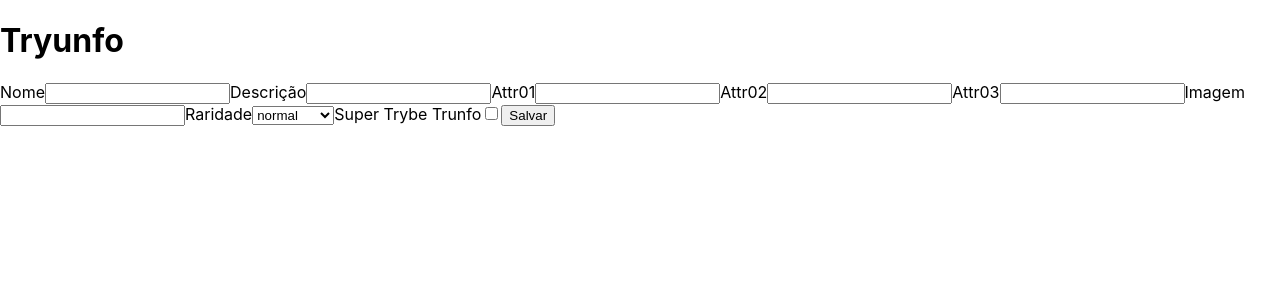
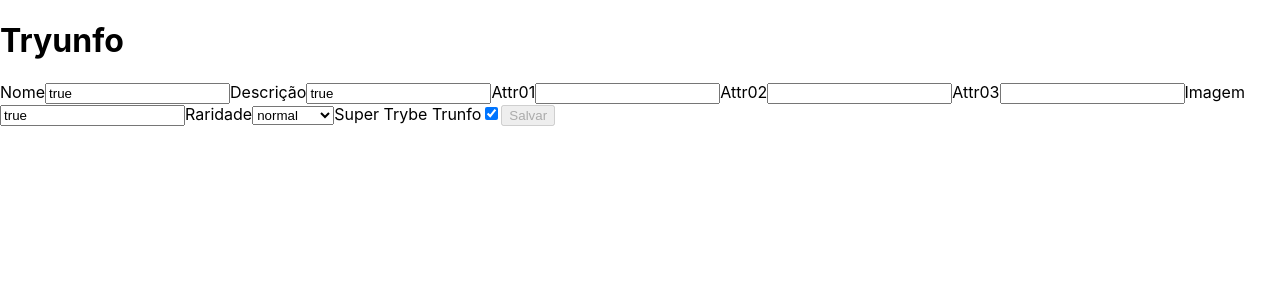
Before and after one commit to felipeAndradeMendes/tryunfo, a React (Create React App) app: page / in a window 1280 px wide. Shown: the top 300 px of the page. Built offline with nearby package versions, Linux system fonts and the light colour scheme.

Commit message:
Corrige erros de lint

```diff
--- a/src/App.js
+++ b/src/App.js
@@ -2,29 +2,29 @@ import React from 'react';
 import Form from './components/Form';
 
 class App extends React.Component {
-  state = {
-    cardName: '',
-    cardDescription: '',
-    cardAttr1: 0,
-    cardAttr2: 0,
-    cardAttr3: 0,
-    cardImage: '',
-    cardRare: '',
-    cardTrunfo: false,
-    btnSalvar: false,
-  }
+  // state = {
+  //   cardName: '',
+  //   cardDescription: '',
+  //   cardAttr1: 0,
+  //   cardAttr2: 0,
+  //   cardAttr3: 0,
+  //   cardImage: '',
+  //   cardRare: '',
+  //   cardTrunfo: false,
+  //   btnSalvar: false,
+  // }
   render() {
-    const {
-      cardName,
-      cardDescription,
-      cardAttr1,
-      cardAttr2,
-      cardAttr3,
-      cardImage,
-      cardRare,
-      cardTrunfo,
-      btnSalvar,
-    } = this.state;
+    // const {
+    //   cardName,
+    //   cardDescription,
+    //   cardAttr1,
+    //   cardAttr2,
+    //   cardAttr3,
+    //   cardImage,
+    //   cardRare,
+    //   cardTrunfo,
+    //   btnSalvar,
+    // } = this.state;
 
     return (
       <>
@@ -32,18 +32,18 @@ class App extends React.Component {
           <h1>Tryunfo</h1>
         </div>
         <Form
-          cardName={ '' }
-          cardDescription={ '' }
-          cardAttr1={ '' }
-          cardAttr2={ '' }
-          cardAttr3={ '' }
-          cardImage={ '' }
-          cardRare={ '' }
-          cardTrunfo={ false }
-          hasTrunfo={ false }
-          isSaveButtonDisabled={ false }
-          onInputChange={ '' }
-          onSaveButtonClick={ '' }
+          cardName
+          cardDescription
+          cardAttr1
+          cardAttr2
+          cardAttr3
+          cardImage
+          cardRare
+          cardTrunfo
+          hasTrunfo
+          isSaveButtonDisabled
+          onInputChange
+          onSaveButtonClick
         />
       </>
     );
--- a/src/components/Form.js
+++ b/src/components/Form.js
@@ -3,7 +3,6 @@ import PropTypes from 'prop-types';
 
 class Form extends React.Component {
   render() {
-
     const {
       cardName,
       cardDescription,
@@ -13,10 +12,10 @@ class Form extends React.Component {
       cardImage,
       cardRare,
       cardTrunfo,
-      hasTrunfo,
+      // hasTrunfo,
       isSaveButtonDisabled,
       onInputChange,
-      onSaveButtonClick
+      onSaveButtonClick,
     } = this.props;
 
     return (
@@ -95,10 +94,12 @@ class Form extends React.Component {
 
         <label htmlFor="cardRare">
           Raridade
-          <select id="cardRare"
+          <select
+            id="cardRare"
             data-testid="rare-input"
             value={ cardRare }
-            onChange={ onInputChange }>
+            onChange={ onInputChange }
+          >
             <option name="normal">normal</option>
             <option name="raro">raro</option>
             <option name="muitoRaro">muito raro</option>
@@ -131,7 +132,7 @@ class Form extends React.Component {
   }
 }
 
-Form.proptypes = {
+Form.propTypes = {
   cardName: PropTypes.string,
   cardDescription: PropTypes.string,
   cardAttr1: PropTypes.string,
```
